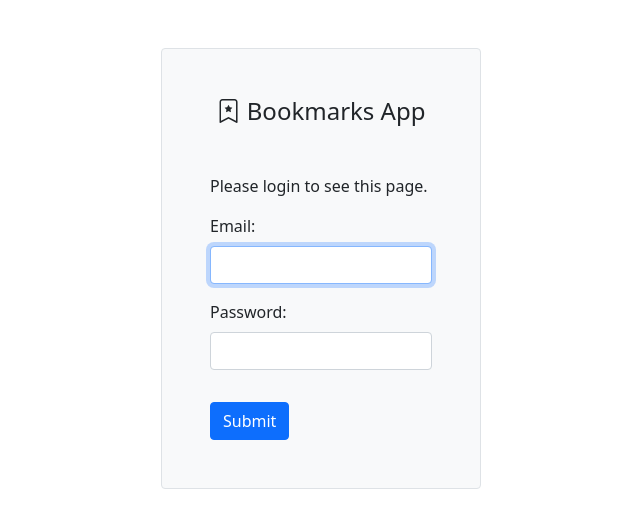
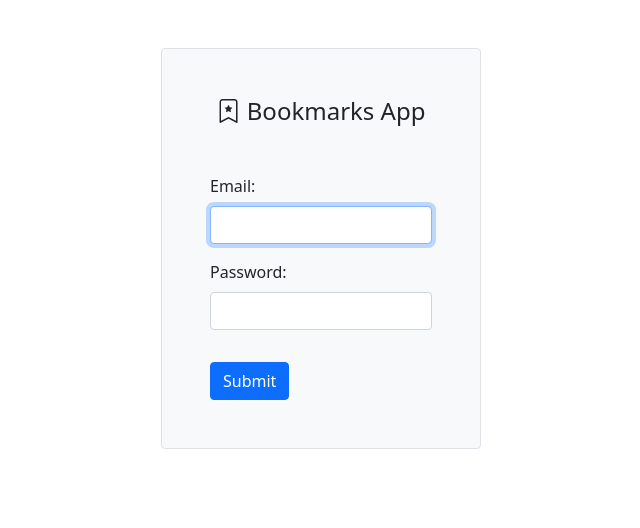
Before and after one commit to afallendes/bookmarks-app, a Django app: a page that uses project/frontend/templates/registration/login.html in a window 1280 px wide. Shown: the top 528 px of the page, without its empty margins (319-959 px from the left). Run offline with Django 3.2, Linux system fonts and the light colour scheme; some libraries are stand-ins or nearby versions.

Commit message:
Update login template

```diff
--- a/project/frontend/templates/registration/login.html
+++ b/project/frontend/templates/registration/login.html
@@ -9,15 +9,6 @@
 
     {% if form.errors %}
     <p>Your username and password didn't match. Please try again.</p>
-    {% endif %}
-
-    {% if next %}
-        {% if user.is_authenticated %}
-        <p>Your account doesn't have access to this page. To proceed,
-        please login with an account that has access.</p>
-        {% else %}
-        <p>Please login to see this page.</p>
-        {% endif %}
     {% endif %}
 
     <form method="post" action="{% url 'login' %}">
```
